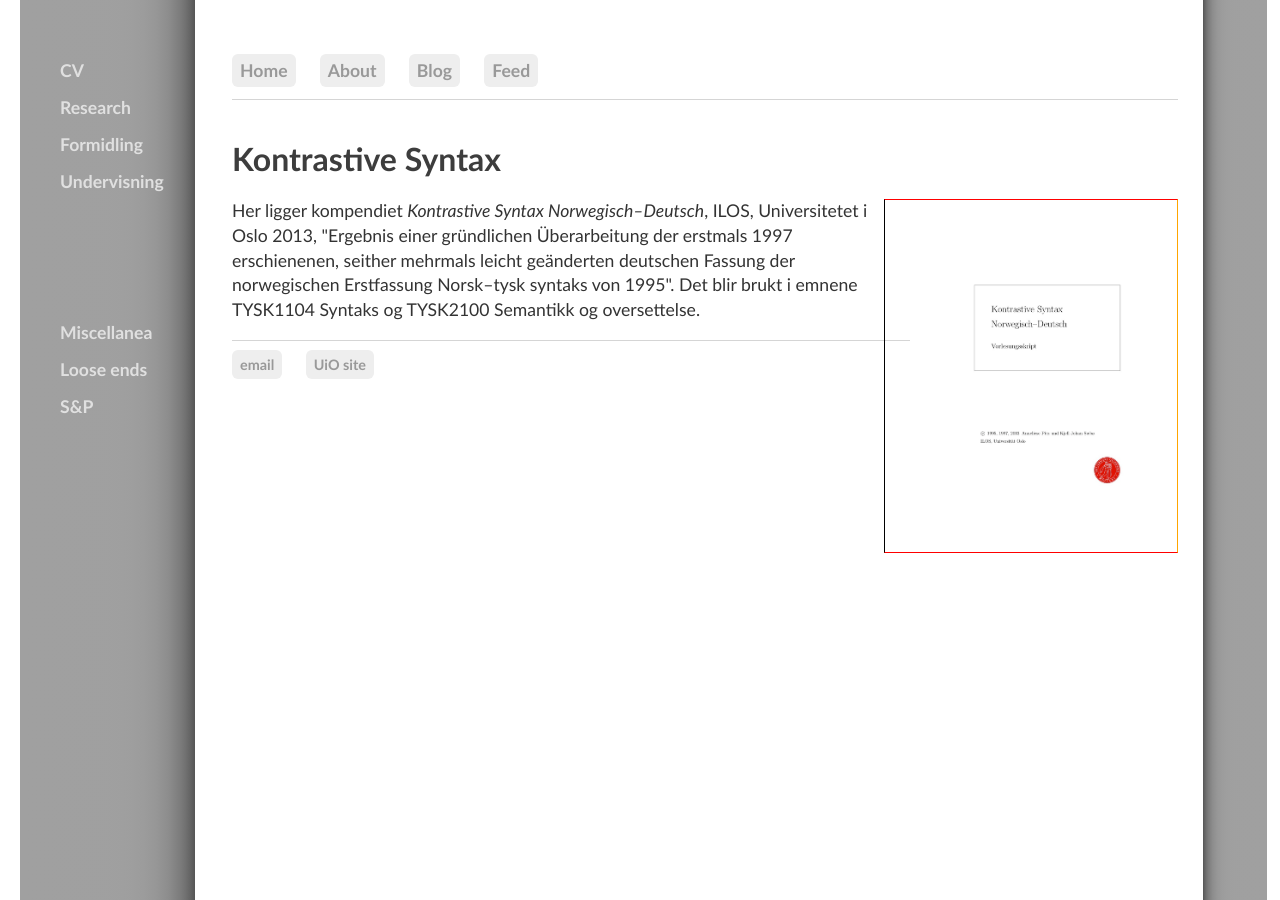
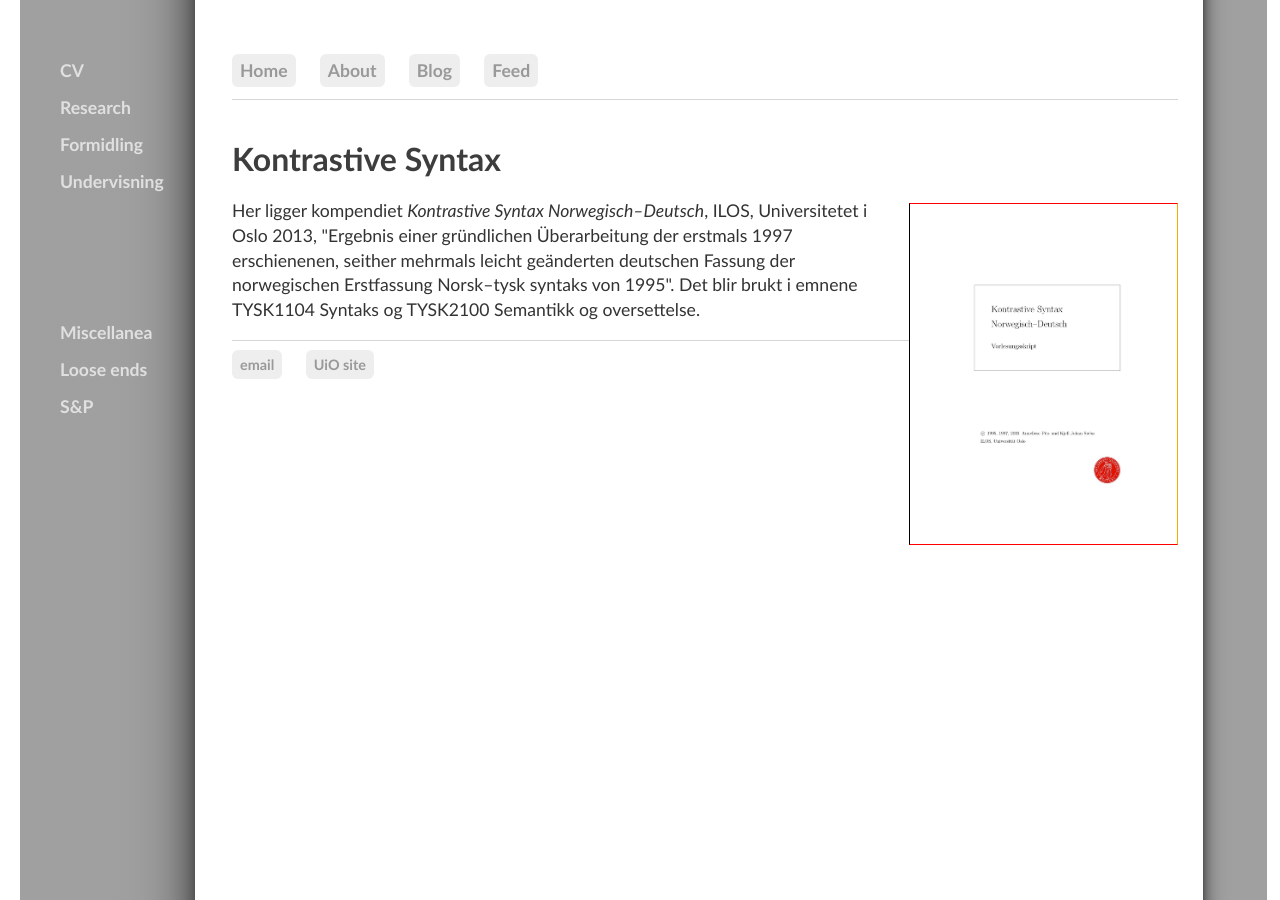
Before and after one commit to kjelljs/kjelljs.github.io, a Jekyll site: the page built from courses/kontrast.html, in a window 1280 px wide. Built offline with Jekyll 4.4.1, drawn with Linux system fonts in a browser that asks for light colours.

Commit message:
Update kontrast.html

```diff
--- a/courses/kontrast.html
+++ b/courses/kontrast.html
@@ -4,7 +4,7 @@
 
 ---
 
-<div style="float:right;"><figure class="rightfig" style="border-bottom: red 1pt solid; border-left: black 1pt solid; border-top: red 1pt solid; border-right: orange 1pt solid"><a href="/pdf/tysy.pdf"><img style="height:340px;" src="/pics/tysyn.jpg" /></a></figure></div>
+<div style="float:right;"><figure class="rightfig"><a href="/pdf/tysy.pdf"><img style="height:340px; border-bottom: red 1pt solid; border-left: black 1pt solid; border-top: red 1pt solid; border-right: orange 1pt solid" src="/pics/tysyn.jpg" /></a></figure></div>
 <div class="ingress">
   <p>
 Her ligger kompendiet <i>Kontrastive Syntax Norwegisch–Deutsch</i>, ILOS, Universitetet i Oslo 2013, "Ergebnis einer gründlichen Überarbeitung der erstmals 1997 erschienenen, seither mehrmals leicht geänderten deutschen Fassung der norwegischen Erstfassung Norsk–tysk syntaks von 1995". Det blir brukt i emnene TYSK1104 Syntaks og TYSK2100 Semantikk og oversettelse.</p></div>
```
